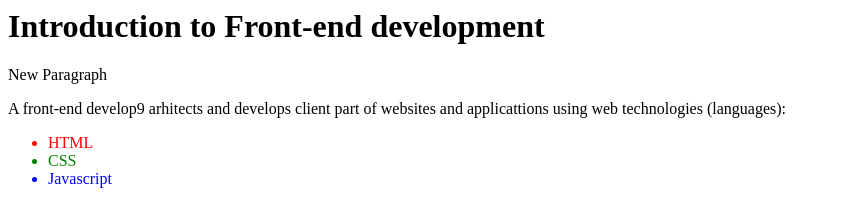
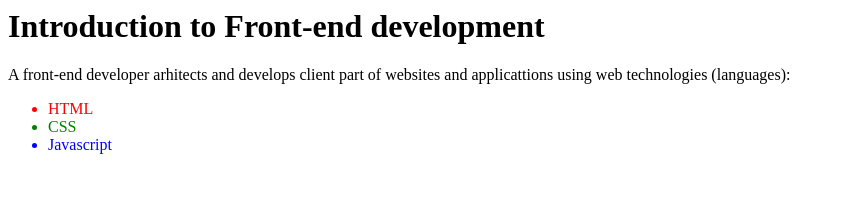
Before and after one commit to Almir-rimla/Vjezbe, a plain HTML site: page index.html in a window 1280 px wide. Shown: the whole page, without its empty margins (0-845 px from the left). Drawn offline with Linux system fonts and the light colour scheme.

Commit message:
Paragraph Removed

```diff
--- a/index.html
+++ b/index.html
@@ -1,9 +1,9 @@
 <h1>Introduction to Front-end development</h1>
 
-<p>New Paragraph</p>
-<p>A front-end develop9  arhitects and develops client part of websites and applicattions using web technologies
+<p>A front-end developer  arhitects and develops client part of websites and applicattions using web technologies
 (languages):<p/>
 <ul>
 <li style="color:red;">HTML</li>
 <li style="color:green;">CSS</li>
 <li style="color:blue;">Javascript</li>
+</ul>
```
